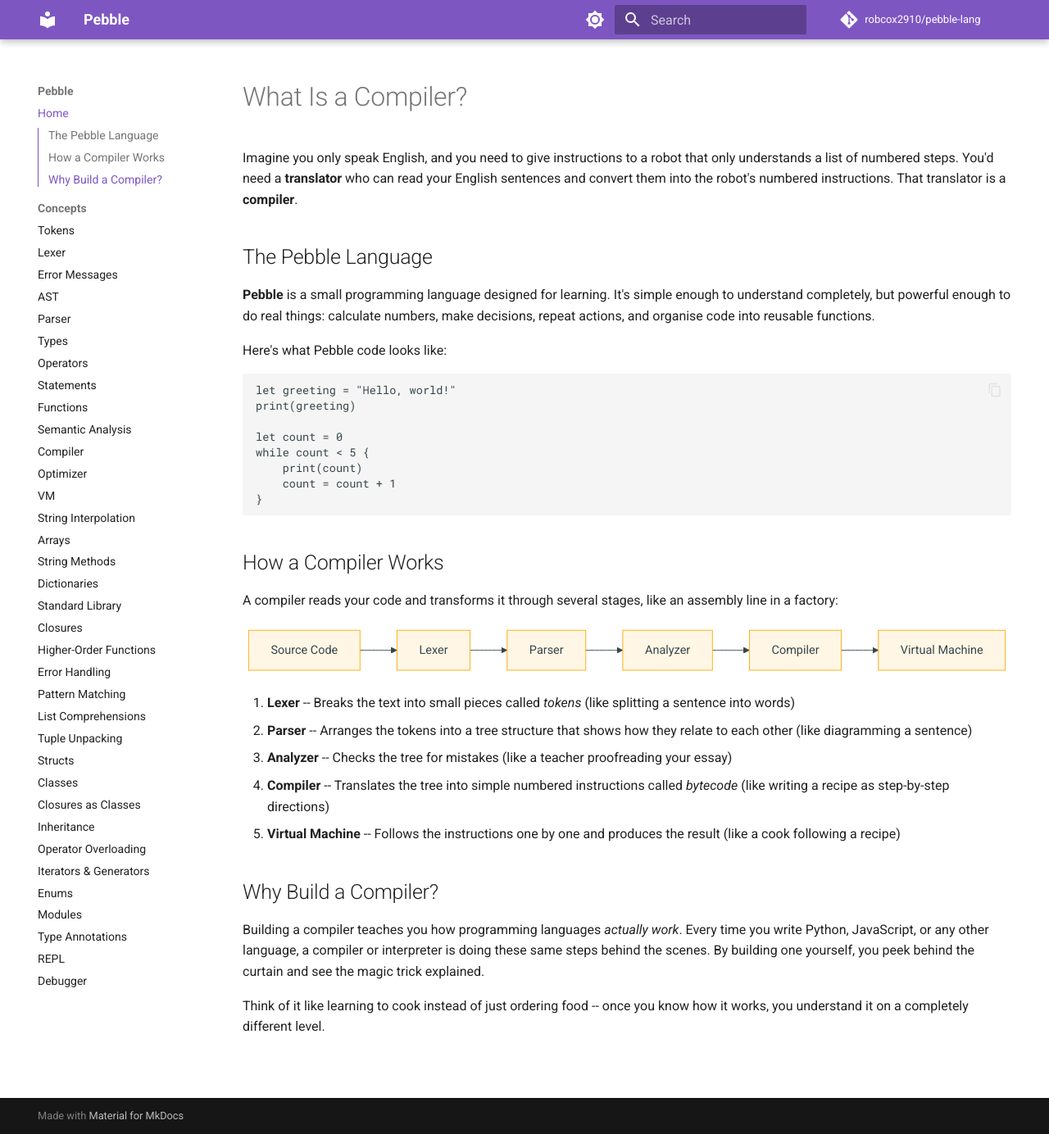
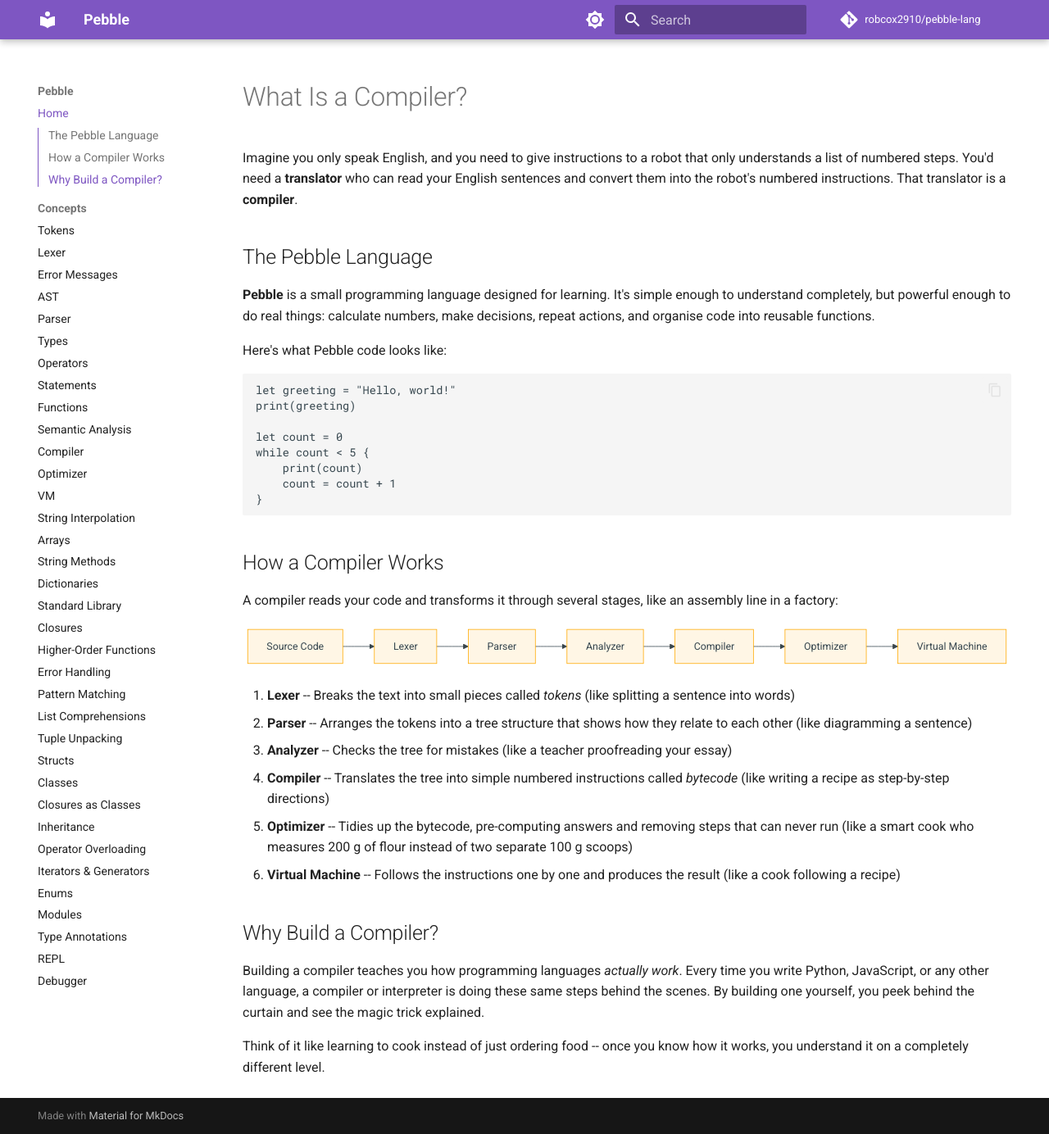
Before and after one commit to robcox2910/pebble-lang, an MkDocs documentation site: the page built from docs/index.md, in a window 1280 px wide and 1384 px high. Shown: the whole window at 82% size. Built offline with MkDocs 1.6.1 and Material for MkDocs 9.7.7, drawn with Linux system fonts in a browser that asks for light colours; comment, search, counter and statistics services are not loaded.

Commit message:
docs: add optimizer to pipeline diagrams and fix comment syntax
Update all pipeline references (index.md mermaid diagram, vm.md,
repl.md) to include the Optimizer step between Compiler and VM. Fix
Pebble comment syntax in async.md (// → #).

Co-Authored-By: Claude Opus 4.6 <noreply@anthropic.com>

````diff
--- a/docs/index.md
+++ b/docs/index.md
@@ -36,7 +36,8 @@ graph LR
     B --> C[Parser]
     C --> D[Analyzer]
     D --> E[Compiler]
-    E --> F[Virtual Machine]
+    E --> F[Optimizer]
+    F --> G[Virtual Machine]
 ```
 
 1. **Lexer** -- Breaks the text into small pieces called *tokens* (like
@@ -47,7 +48,10 @@ graph LR
    your essay)
 4. **Compiler** -- Translates the tree into simple numbered instructions
    called *bytecode* (like writing a recipe as step-by-step directions)
-5. **Virtual Machine** -- Follows the instructions one by one and produces the
+5. **Optimizer** -- Tidies up the bytecode, pre-computing answers and removing
+   steps that can never run (like a smart cook who measures 200 g of flour
+   instead of two separate 100 g scoops)
+6. **Virtual Machine** -- Follows the instructions one by one and produces the
    result (like a cook following a recipe)
 
 ## Why Build a Compiler?
````
Also changed, not shown: docs/concepts/async.md (+1 -1 lines), docs/concepts/repl.md (+1 -1 lines), docs/concepts/vm.md (+3 -2 lines).
